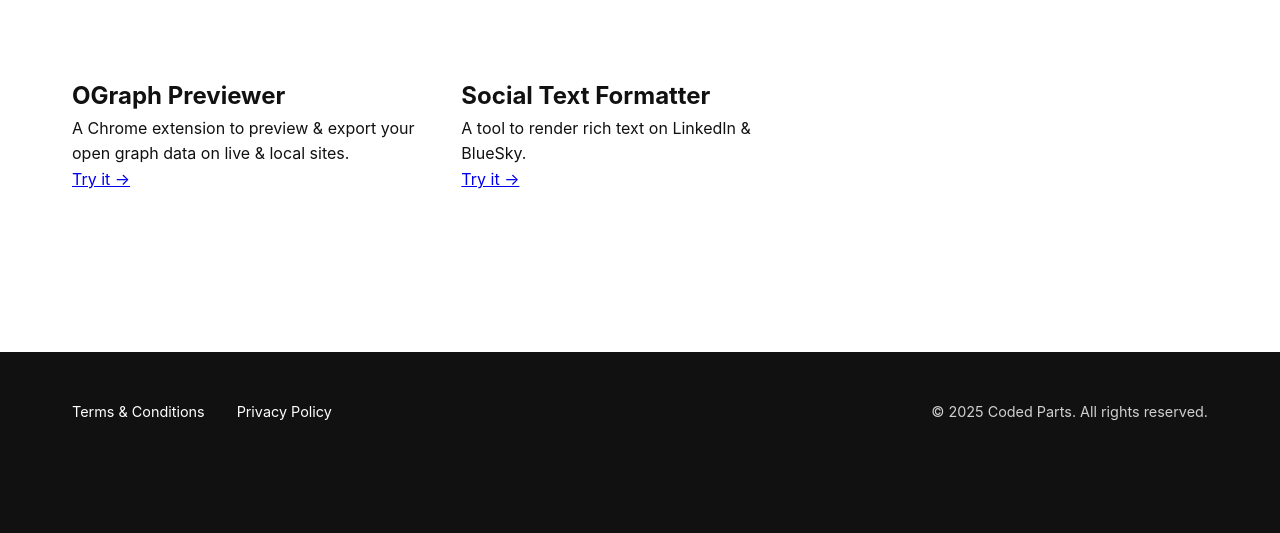
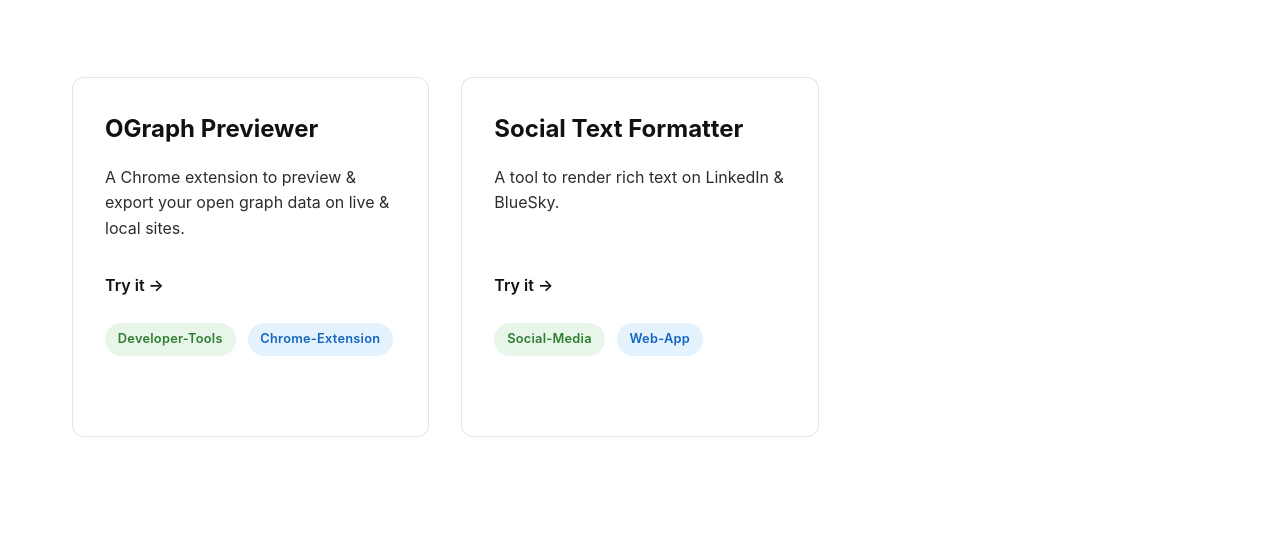
Before and after one commit to coded-parts/landing-page, a plain HTML site: page tools/index.html in a window 1280 px wide. Shown: the part 267-800 px from the top of the page. Drawn offline with Linux system fonts and the light colour scheme.

Commit message:
feat: add styles to tool cards

```diff
--- a/tools/assets/js/script.js
+++ b/tools/assets/js/script.js
@@ -26,12 +26,18 @@
 
         tools.forEach(tool => {
             toolMarkup = `
-                <div class="tool-item">
+                <a class="tool-item" href="${tool.url}">
                     <h2>${tool.name}</h2>
                     <p>${tool.description}</p>
-                    <a href="${tool.url}">Try it →</a>
-                </div>
+                    <span>Try it →</span>
+                    <span class="tool-item-footer">
+                        <span class="tool-item-footer-item">${tool.category}</span>
+                        <span class="tool-item-footer-item">${tool.type}</span>
+                    </span>
+
+                </a>
             `;
+
 
             toolsMarkupElements.push(toolMarkup);
         });
--- a/tools/index.html
+++ b/tools/index.html
@@ -114,56 +114,80 @@
             padding: 2rem 0;
         }
 
-        .tool-card {
+        .tool-item {
             background-color: var(--primary-white);
             border: 1px solid rgba(0, 0, 0, 0.1);
-            border-radius: 10px;
+            border-radius: 12px;
             padding: 2rem;
             transition: all 0.3s ease;
             display: flex;
             flex-direction: column;
+            height: 100%;
+            position: relative;
+            overflow: hidden;
+            text-decoration: none;
         }
 
-        .tool-card:hover {
+        .tool-item:hover {
             transform: translateY(-5px);
-            box-shadow: 0 10px 20px rgba(0, 0, 0, 0.1);
+            box-shadow: 0 12px 24px rgba(0, 0, 0, 0.1);
+            border-color: rgba(0, 0, 0, 0.2);
         }
 
-        .tool-card h3 {
+        .tool-item h2 {
             font-size: 1.5rem;
             margin-bottom: 1rem;
+            color: var(--primary-black);
         }
 
-        .tool-card p {
+        .tool-item p {
             color: var(--secondary-black);
-            margin-bottom: 1.5rem;
+            margin-bottom: 2rem;
+            line-height: 1.6;
             flex-grow: 1;
         }
 
-        .tool-meta {
-            display: flex;
-            justify-content: space-between;
+        .tool-item span {
+            display: inline-flex;
             align-items: center;
-            margin-top: auto;
+            color: var(--primary-black);
+            text-decoration: none;
+            font-weight: 600;
+            margin-bottom: 1.5rem;
+            transition: all 0.3s ease;
         }
 
-        .tool-category {
-            font-size: 0.9rem;
-            color: var(--secondary-black);
-            padding: 0.3rem 0.8rem;
-            background-color: var(--secondary-white);
-            border-radius: 15px;
+        .tool-item a:hover {
+            opacity: 0.7;
+            transform: translateX(5px);
         }
 
-        .tool-link {
-            color: var(--primary-black);
-            text-decoration: none;
-            font-weight: 500;
-            transition: opacity 0.3s ease;
+        .tool-item-footer {
+            display: flex;
+            gap: 0.75rem;
+            flex-wrap: wrap;
         }
 
-        .tool-link:hover {
-            opacity: 0.7;
+        .tool-item-footer-item {
+            font-size: 0.8rem;
+            padding: 0.4rem 0.8rem;
+            border-radius: 20px;
+            background-color: var(--secondary-white);
+            color: var(--secondary-black);
+            font-weight: 500;
+            text-transform: capitalize;
+            letter-spacing: 0.02em;
+            transition: all 0.3s ease;
+        }
+
+        .tool-item-footer-item:first-child {
+            background-color: #E8F5E9;
+            color: #2E7D32;
+        }
+
+        .tool-item-footer-item:last-child {
+            background-color: #E3F2FD;
+            color: #1565C0;
         }
 
         /* Footer Styles */
@@ -303,6 +327,23 @@
                 flex-direction: column;
                 gap: 1rem;
             }
+
+            .tool-item {
+                padding: 1.5rem;
+            }
+
+            .tool-item h2 {
+                font-size: 1.3rem;
+            }
+
+            .tool-item-footer {
+                gap: 0.5rem;
+            }
+
+            .tool-item-footer-item {
+                font-size: 0.75rem;
+                padding: 0.3rem 0.7rem;
+            }
         }
     </style>
 </head>
```
